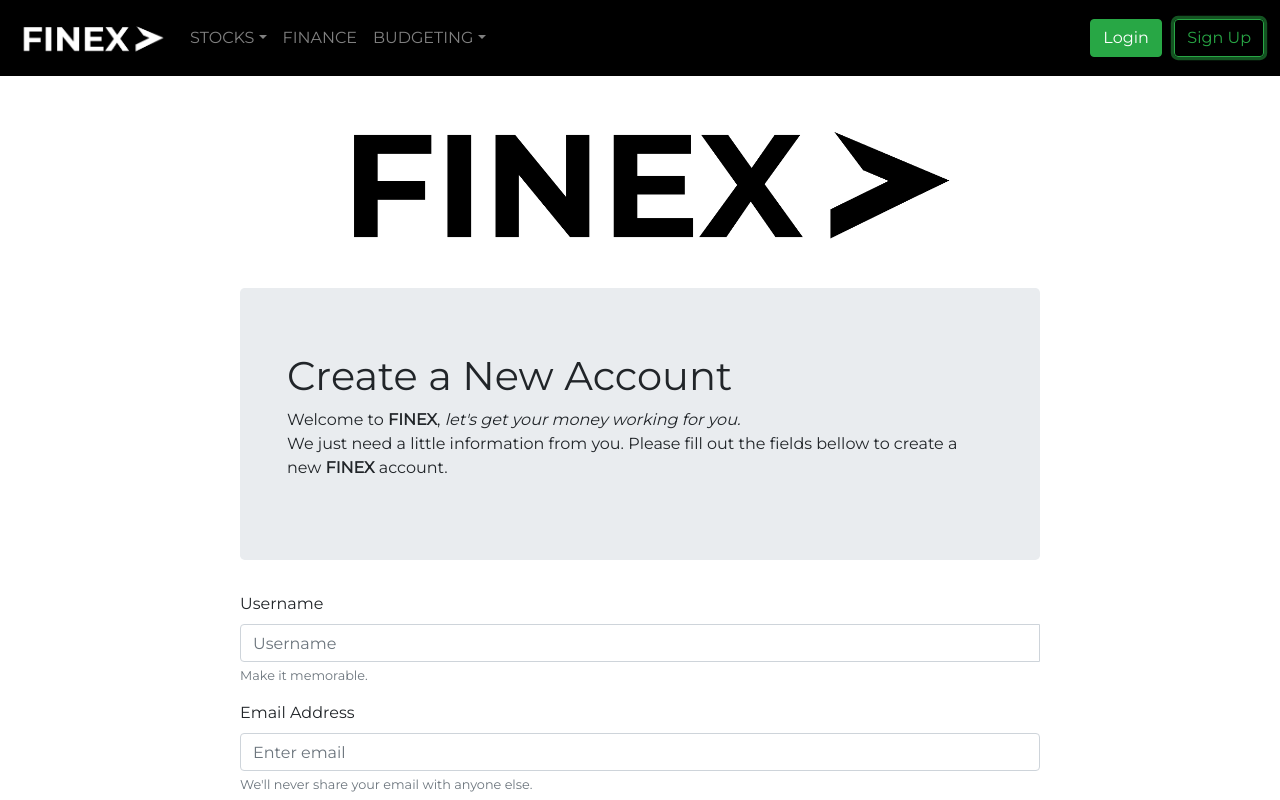
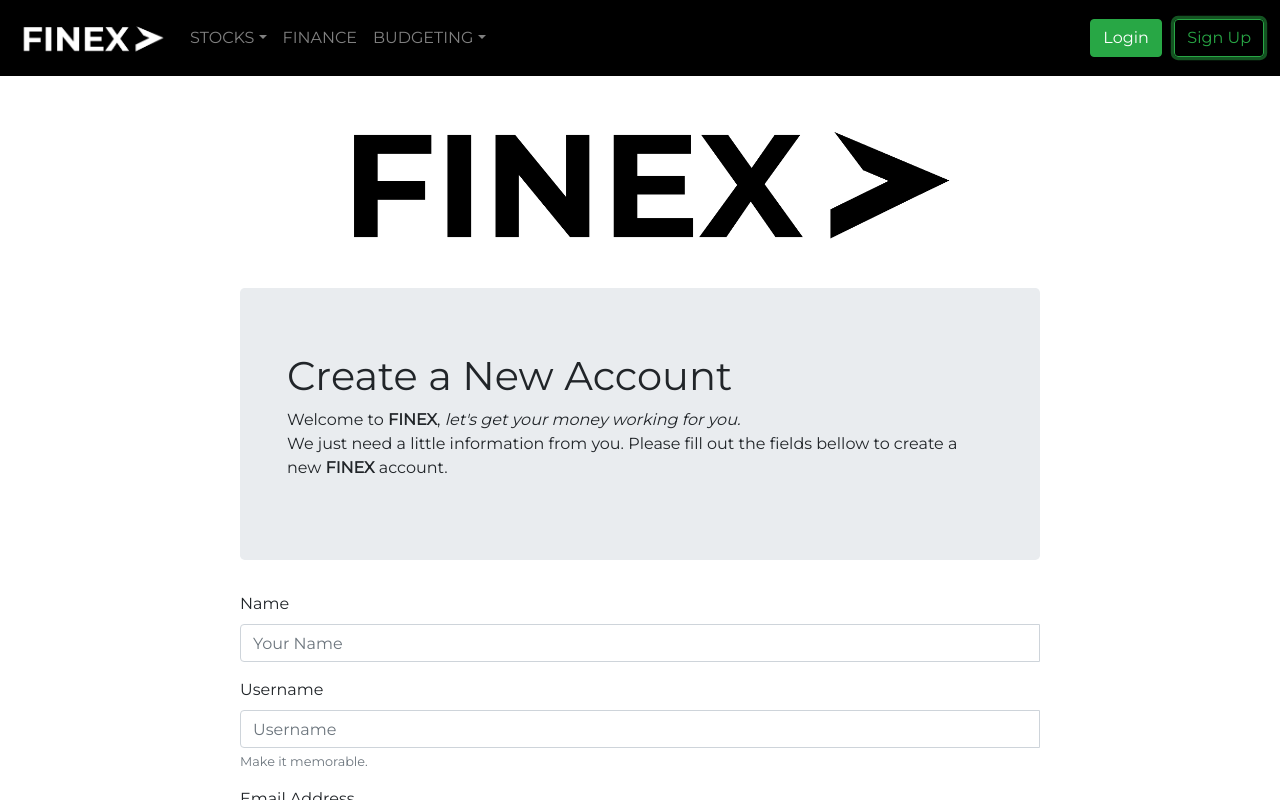
Before and after one commit to hughbromund/FINEX, a React (Create React App) app in the folder frontend/: page / in a window 1280 px wide. Both pictures are taken after a click on the button "Sign Up". Shown: the top 800 px of the page. Built offline with nearby package versions, Linux system fonts and the light colour scheme; no server answers; what react-stockcharts would draw is missing.

Commit message:
Added text field for "Name", made some other small improvments

```diff
--- a/frontend/src/components/HomePage.js
+++ b/frontend/src/components/HomePage.js
@@ -31,7 +31,7 @@ export default class HomePage extends Component {
                 <br />
                 <br />
                 <p className={classes.text}>
-                  Already have an account, Sign in bellow.
+                  Already have an account, Log in bellow.
                 </p>
                 <Button variant="success" size="lg" onClick={() => history.push(LOGIN_PATH)}>
                   Log In
--- a/frontend/src/components/LoginPage.js
+++ b/frontend/src/components/LoginPage.js
@@ -6,7 +6,7 @@ import React, { Component } from 'react'
 
 import Button from 'react-bootstrap/Button'
 import Form from 'react-bootstrap/Form'
-import Card from 'react-bootstrap/Card'
+// import Card from 'react-bootstrap/Card'
 import Image from 'react-bootstrap/Image'
 import InputGroup from 'react-bootstrap/InputGroup'
 import Jumbotron from 'react-bootstrap/Jumbotron'
--- a/frontend/src/components/NavigationBar.js
+++ b/frontend/src/components/NavigationBar.js
@@ -32,6 +32,7 @@ export default class NavigationBar extends Component {
 
     this.state = {
       username : "",
+      name: "",
       loggedIn : false
     }
   }
@@ -45,7 +46,7 @@ export default class NavigationBar extends Component {
     if (response.status == 200) {
       var body = await response.json()
       // console.log(body.user.username)
-      this.setState({username : body.username})
+      this.setState({username : body.username, name: body.name})
       this.setState({loggedIn:true})
     } else {
       this.setState({loggedIn:false})
@@ -64,7 +65,7 @@ export default class NavigationBar extends Component {
     let optional;
     if (loggedIn) {
       optional = <Navbar.Text>
-      SIGNED IN AS: <a onClick={() => history.push(ACCOUNT_PATH)} >{this.state.username}</a>
+      SIGNED IN AS: <a onClick={() => history.push(ACCOUNT_PATH)} >{this.state.name}</a>
       </Navbar.Text>
     } else {
       optional = <div>
@@ -106,10 +107,6 @@ export default class NavigationBar extends Component {
                 <NavDropdown.Item href="#action/3.3">
                   MARKET TRENDS
                 </NavDropdown.Item>
-                <NavDropdown.Divider />
-                <NavDropdown.Item href="#action/3.4">
-                  Separated link
-                </NavDropdown.Item>
               </NavDropdown>
               <Nav.Link href="#link">FINANCE</Nav.Link>
               <NavDropdown title="BUDGETING" id="basic-nav-dropdown">
--- a/frontend/src/components/RegistrationPage.js
+++ b/frontend/src/components/RegistrationPage.js
@@ -4,7 +4,7 @@ import "./RegistrationPage.module.css";
 
 import Button from "react-bootstrap/Button";
 import Form from "react-bootstrap/Form";
-import Card from "react-bootstrap/Card";
+// import Card from "react-bootstrap/Card";
 import Image from "react-bootstrap/Image";
 import InputGroup from "react-bootstrap/InputGroup";
 import Jumbotron from "react-bootstrap/Jumbotron";
@@ -13,6 +13,7 @@ import Container from "react-bootstrap/Container";
 import history from "../routing/History";
 import { ACCOUNT_PATH } from "../constants/Constants";
 import { REGISTER_URL } from "../constants/Constants";
+import { LOGIN_PATH } from "../constants/Constants";
 
 /*
  * Code Snippets borrowed From:
@@ -31,12 +32,13 @@ export default class RegistrationPage extends Component {
       username: "",
       password: "",
       email: "",
-      name: "name"
+      name: ""
     };
     this.handleSubmit = this.handleSubmit.bind(this);
     this.handleEmailChange = this.handleEmailChange.bind(this);
     this.handleUsernameChange = this.handleUsernameChange.bind(this);
     this.handlePasswordChange = this.handlePasswordChange.bind(this);
+    this.handleNameChange = this.handleNameChange.bind(this);
   }
 
   handleSubmit(event) {
@@ -50,7 +52,9 @@ export default class RegistrationPage extends Component {
         "content-type": "application/json"
       }
     })
-      .then(() => history.push(ACCOUNT_PATH))
+      .then(() => {
+        history.push(LOGIN_PATH)
+      })
       .catch(err => console.log(err));
   }
 
@@ -64,6 +68,10 @@ export default class RegistrationPage extends Component {
 
   handleUsernameChange(event) {
     this.setState({ username: event.target.value });
+  }
+
+  handleNameChange(event) {
+    this.setState({ name: event.target.value })
   }
 
   render() {
@@ -91,6 +99,23 @@ export default class RegistrationPage extends Component {
         </div>
         <div style={{ display: "flex", justifyContent: "center" }}>
           <Form style={{ width: "50rem" }} onSubmit={this.handleSubmit}>
+          <Form.Group>
+              <Form.Label>Name</Form.Label>
+              <InputGroup>
+                <Form.Control
+                  type="text"
+                  placeholder="Your Name"
+                  aria-describedby="inputGroupPrepend"
+                  onChange={this.handleNameChange}
+                  value={this.state.name}
+                  required
+                />
+                <Form.Control.Feedback type="invalid">
+                  Please enter your name.
+                </Form.Control.Feedback>
+              </InputGroup>
+            </Form.Group>
+
             <Form.Group controlId="validationCustomUsername">
               <Form.Label>Username</Form.Label>
               <InputGroup>
@@ -113,7 +138,7 @@ export default class RegistrationPage extends Component {
               <Form.Label>Email Address</Form.Label>
               <Form.Control
                 type="email"
-                placeholder="Enter email"
+                placeholder="Your Email"
                 onChange={this.handleEmailChange}
                 value={this.state.email}
               />
@@ -132,12 +157,6 @@ export default class RegistrationPage extends Component {
               />
               <Form.Text className="text-muted">Make it secure.</Form.Text>
             </Form.Group>
-            <Form.Group controlId="formBasicPassword">
-              <Form.Label>Confirm Password</Form.Label>
-              <Form.Control type="password" placeholder="Confirm Password" />
-              <Form.Text className="text-muted">One more time.</Form.Text>
-            </Form.Group>
-
             <Form.Group controlId="formBasicCheckbox">
               <Form.Check type="checkbox" label="Keep me Logged In" />
             </Form.Group>
```
